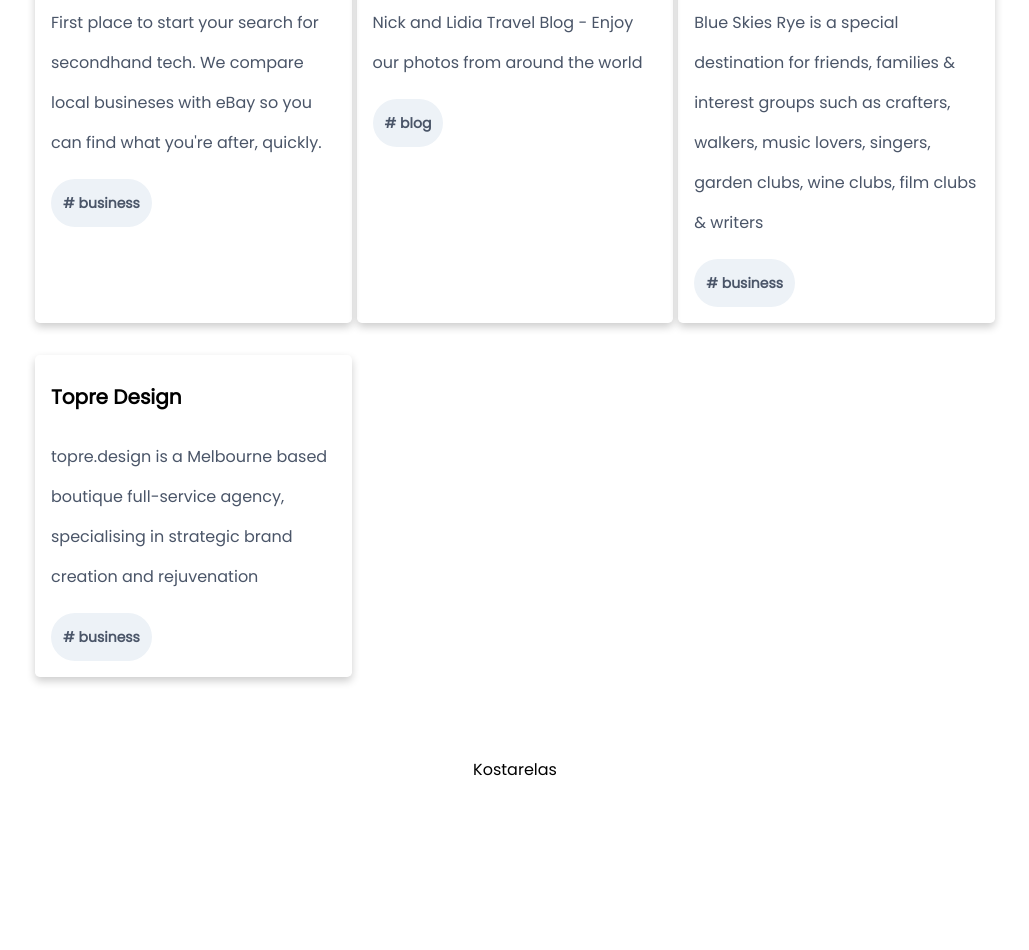
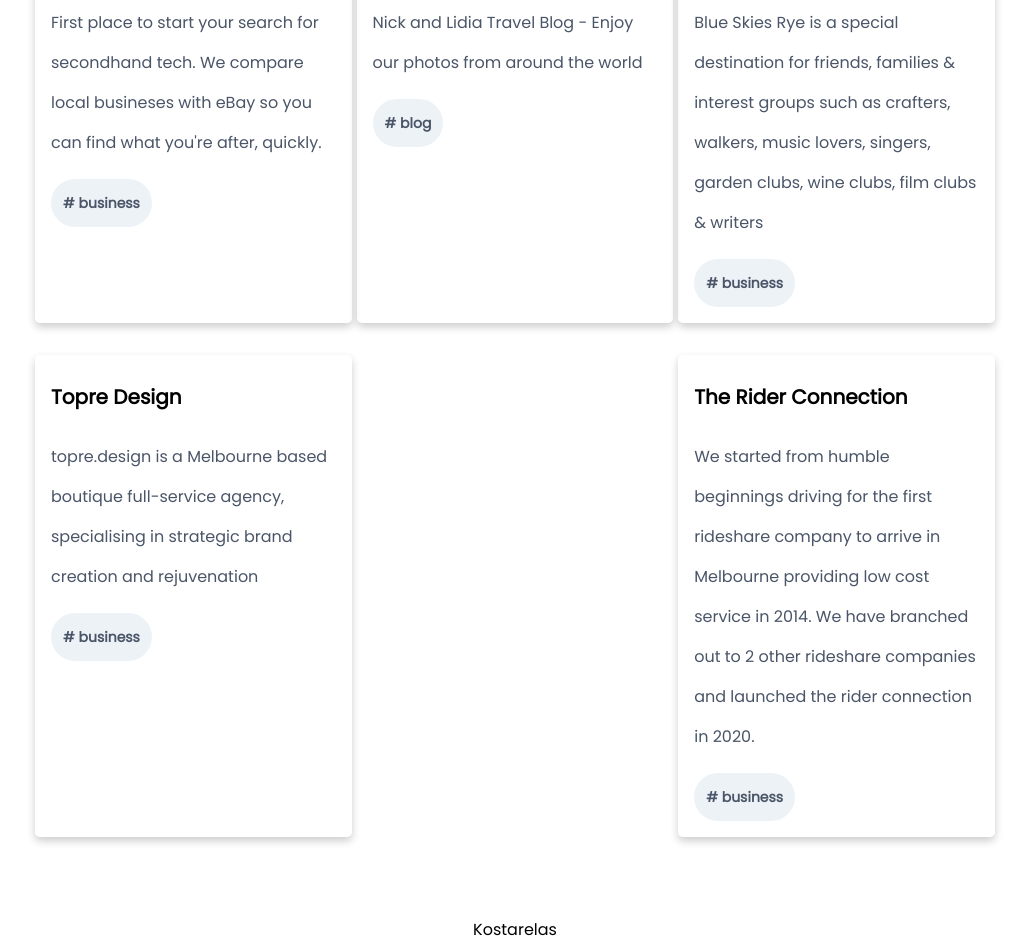
Before and after one commit to AdamXweb/kostarelas.com, a plain HTML site: page index.html in a window 1280 px wide. Shown: the part 918-1868 px from the top of the page, without its empty margins (125-1154 px from the left). Before the commit the page ends 1708 px from the top, so only its background shows below. Drawn offline with nearby package versions, Linux system fonts and the light colour scheme.

Commit message:
fix: updated info

```diff
--- a/index.html
+++ b/index.html
@@ -79,7 +79,7 @@
                 <span class="tag"># business</span>
             </div>
         </a>
-        <a href="https://https://nickandlidia.com/" class="n flex">
+        <a href="https://nickandlidia.com/" class="n flex">
             <div class="card">
                 <h3>Nick and Lidia Travel Blog</h3>
                 <p>Nick and Lidia Travel Blog - Enjoy our photos from around the world
@@ -96,8 +96,6 @@
                 <span class="tag"># business</span>
             </div>
         </a>
-
-
         <a href="https://topre.design" class="n flex">
             <div class="card">
                 <h3>Topre Design</h3>
@@ -108,10 +106,18 @@
                 <span class="tag"># business</span>
             </div>
         </a>
+        <a href="http://www.theriderconnection.com.au/" class="n flex">
+            <div class="card">
+                <h3>The Rider Connection</h3>
+                <p>We started from humble beginnings driving for the first rideshare company to arrive in Melbourne
+                    providing low cost
+                    service in 2014. We have branched out to 2 other rideshare companies and launched the rider
+                    connection in 2020.
 
-
-
-
+                </p>
+                <span class="tag"># business</span>
+            </div>
+        </a>
     </div>
     <footer style="text-align: center;">
         Kostarelas
```
